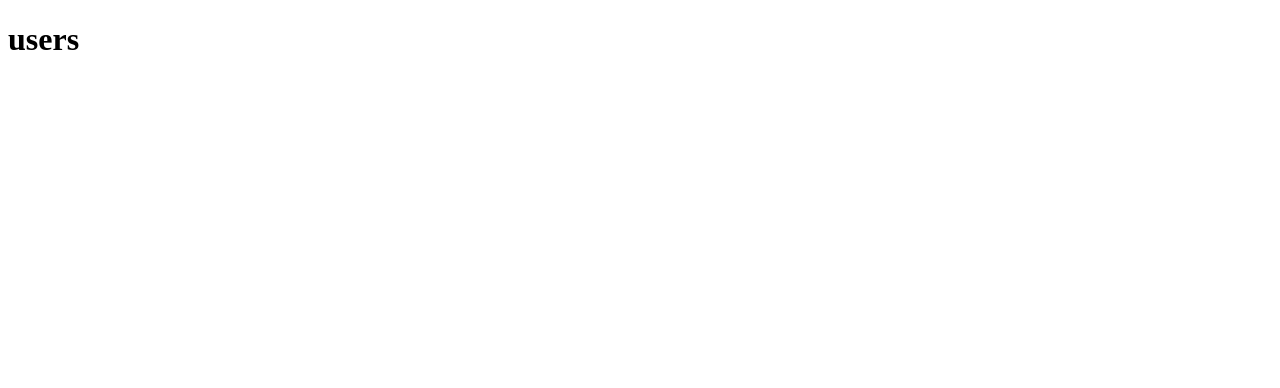
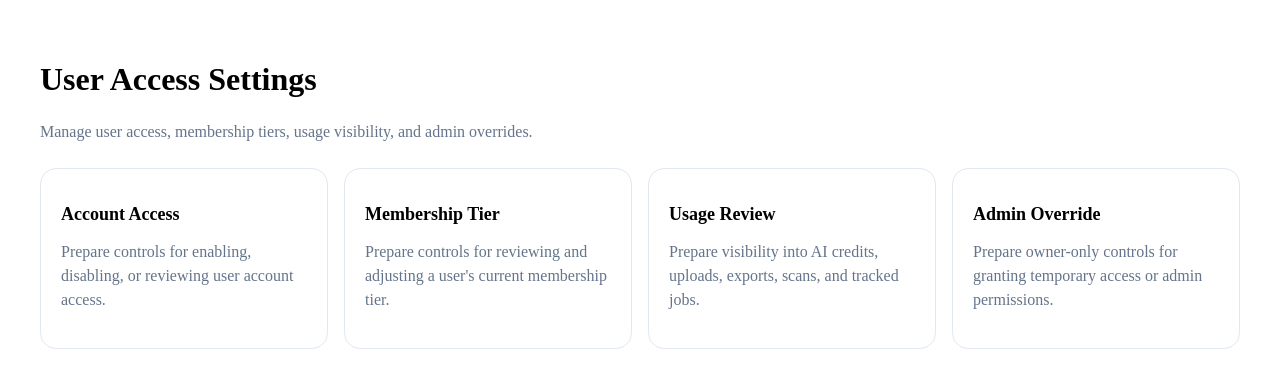
Before and after one commit to mike41192/Crestpoint-solutions-modular-v2, a Next.js app: page /admin/settings/users in a window 1280 px wide. Shown: the top 388 px of the page. Built offline with nearby package versions, Linux system fonts and the light colour scheme.

Commit message:
Phase 92: complete users settings page

```diff
--- a/src/app/admin/settings/users/page.tsx
+++ b/src/app/admin/settings/users/page.tsx
@@ -1,7 +1,56 @@
-export default function Page() {
+import { PageHeader } from "@/components/layout/PageHeader"
+import { SectionCard } from "@/components/layout/SectionCard"
+
+const userControls = [
+  {
+    title: "Account Access",
+    description:
+      "Prepare controls for enabling, disabling, or reviewing user account access.",
+  },
+  {
+    title: "Membership Tier",
+    description:
+      "Prepare controls for reviewing and adjusting a user's current membership tier.",
+  },
+  {
+    title: "Usage Review",
+    description:
+      "Prepare visibility into AI credits, uploads, exports, scans, and tracked jobs.",
+  },
+  {
+    title: "Admin Override",
+    description:
+      "Prepare owner-only controls for granting temporary access or admin permissions.",
+  },
+]
+
+export default function UsersSettingsPage() {
   return (
-    <main>
-      <h1>users</h1>
+    <main style={{ padding: "32px" }}>
+      <PageHeader
+        title="User Access Settings"
+        description="Manage user access, membership tiers, usage visibility, and admin overrides."
+      />
+
+      <section
+        style={{
+          display: "grid",
+          gap: "16px",
+          gridTemplateColumns: "repeat(auto-fit, minmax(260px, 1fr))",
+        }}
+      >
+        {userControls.map((control) => (
+          <SectionCard key={control.title}>
+            <h2 style={{ fontSize: "18px", fontWeight: 700 }}>
+              {control.title}
+            </h2>
+
+            <p style={{ marginTop: "8px", color: "#64748b", lineHeight: 1.5 }}>
+              {control.description}
+            </p>
+          </SectionCard>
+        ))}
+      </section>
     </main>
   )
 }
```
